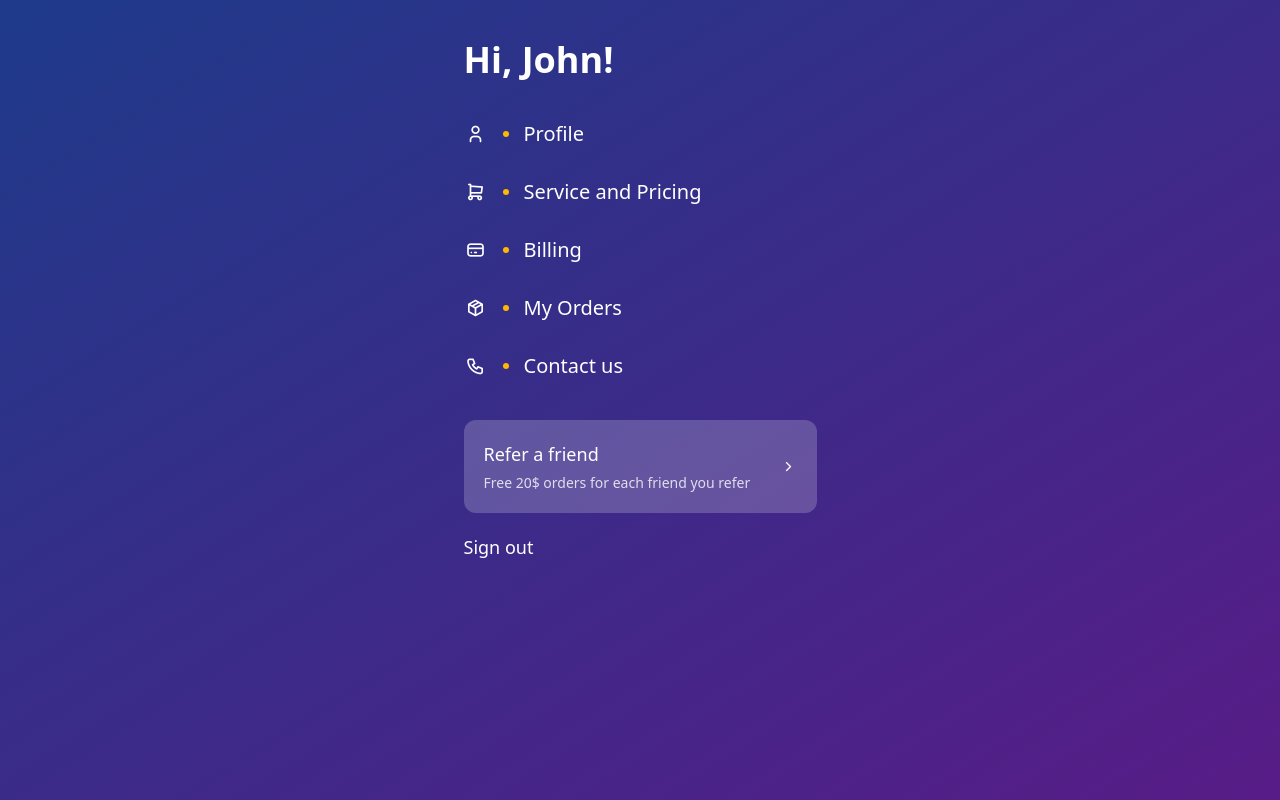
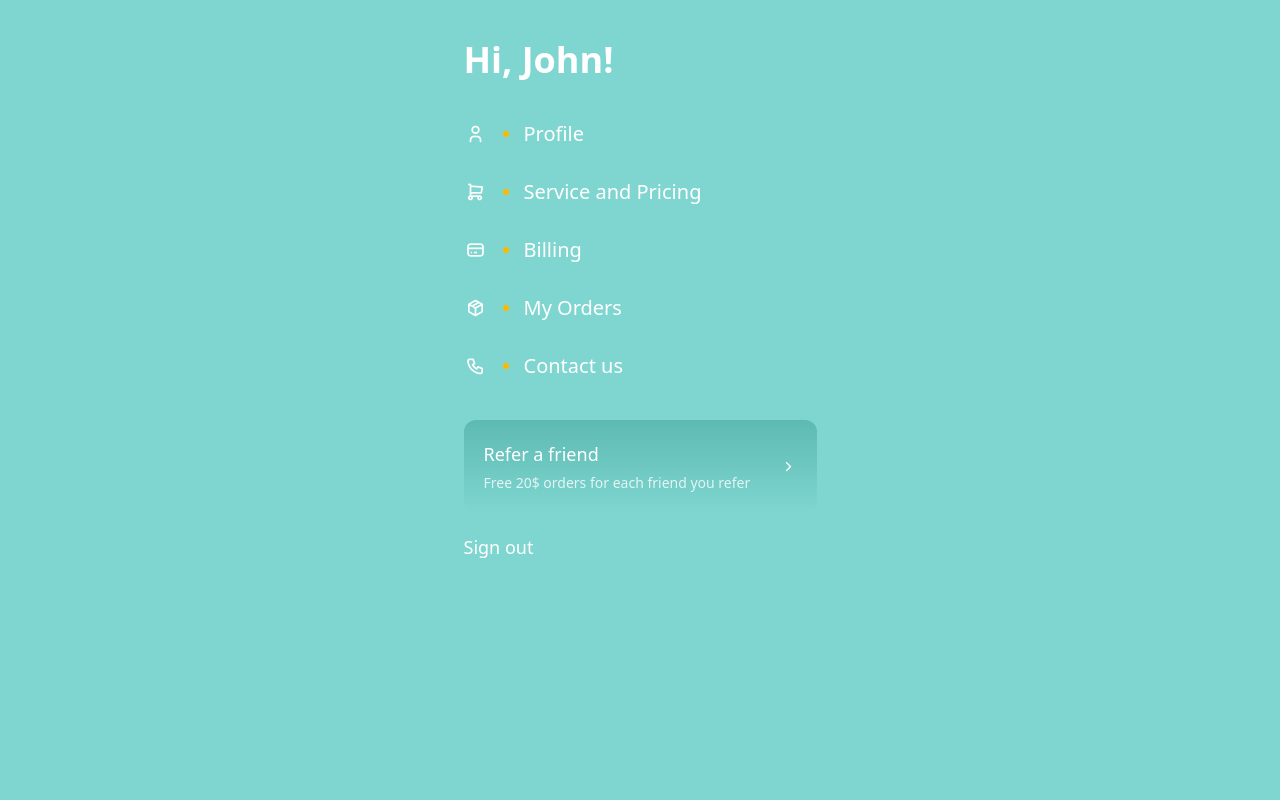
Before and after one commit to the-wider-collective/laundry-hamburger-menu, a React (Vite) app: page / in a window 1280 px wide. Built offline with nearby package versions, Linux system fonts and the light colour scheme.

Commit message:
Update colors and gradients
Update colors and gradients to match the attached file.

```diff
--- a/src/components/layout/MenuLayout.tsx
+++ b/src/components/layout/MenuLayout.tsx
@@ -1,3 +1,4 @@
+
 import React from "react";
 import { UserHeader } from "./UserHeader";
 import { MenuList } from "../menu/MenuList";
@@ -9,7 +10,7 @@ export const MenuLayout: React.FC = () => {
   };
 
   return (
-    <div className="min-h-screen p-5 bg-gradient-to-br from-blue-900 to-purple-900">
+    <div className="min-h-screen p-5 bg-[#7FD6D0]">
       <div className="max-w-[393px] mx-auto my-0 p-5 max-md:p-[15px] max-sm:p-2.5">
         <UserHeader name="John" />
         <MenuList />
--- a/src/components/menu/MenuItem.tsx
+++ b/src/components/menu/MenuItem.tsx
@@ -1,3 +1,4 @@
+
 import React from "react";
 
 interface MenuItemProps {
--- a/src/components/referral/ReferralCard.tsx
+++ b/src/components/referral/ReferralCard.tsx
@@ -1,9 +1,10 @@
+
 import React from "react";
 
 export const ReferralCard: React.FC = () => {
   return (
     <button
-      className="flex flex-col relative w-full text-left cursor-pointer bg-[rgba(255,255,255,0.2)] mb-5 p-5 rounded-xl max-sm:p-[15px] hover:bg-[rgba(255,255,255,0.25)] transition-colors"
+      className="flex flex-col relative w-full text-left cursor-pointer bg-gradient-to-b from-[#5DBAB3] to-[#7FD6D0] mb-5 p-5 rounded-xl max-sm:p-[15px] hover:opacity-90 transition-opacity"
       onClick={() => console.log("Referral clicked")}
     >
       <h3 className="text-white text-lg mb-[5px] max-sm:text-base">
```
